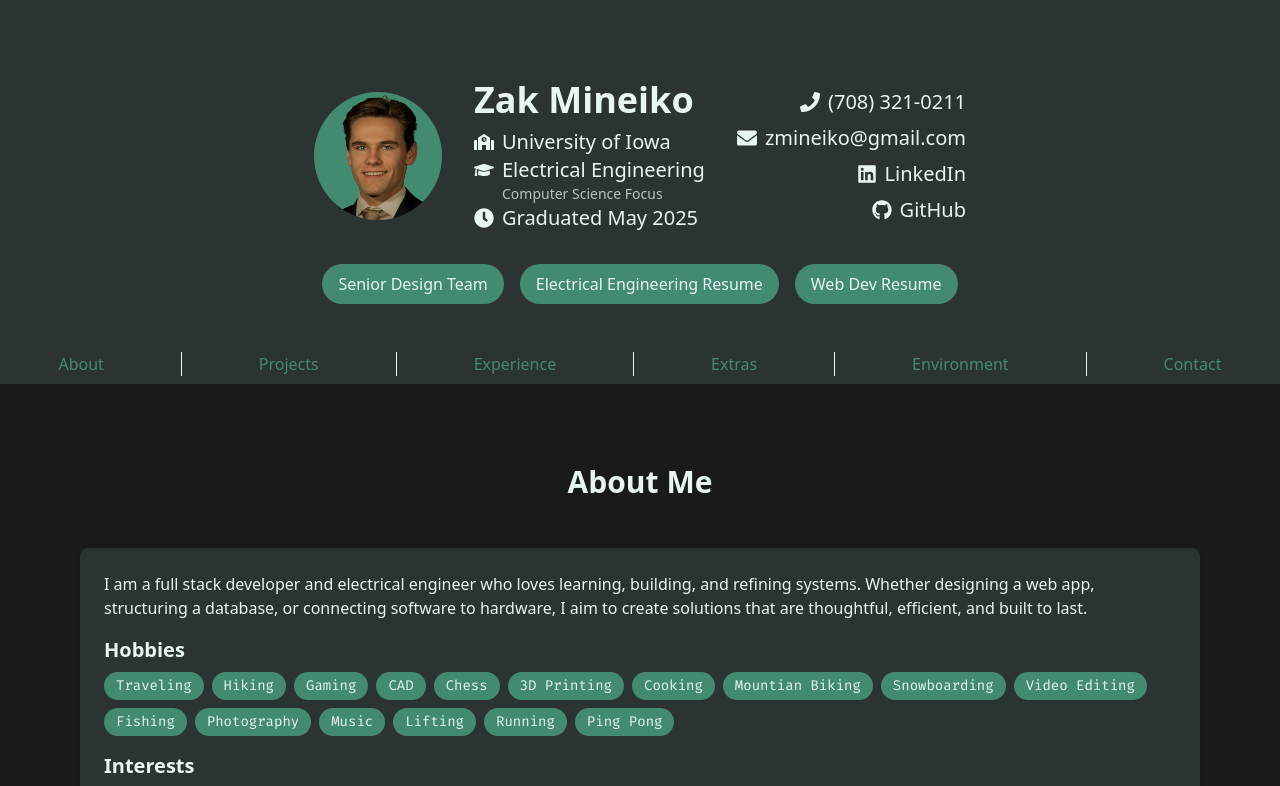
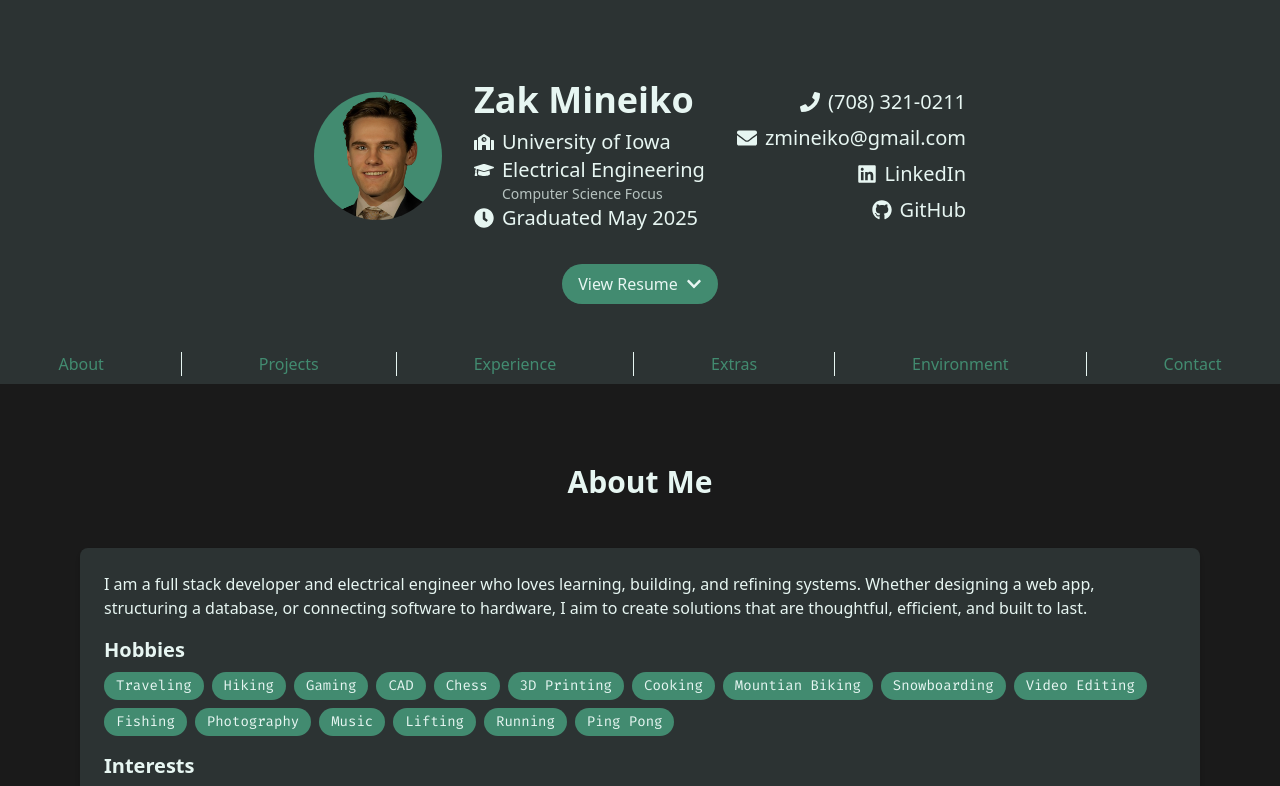
Before and after one commit to ZakMin11/personal-portfolio, a React (Vite) app: page / in a window 1280 px wide. Shown: the top 786 px of the page. Built offline with nearby package versions, Linux system fonts and the light colour scheme.

Commit message:
resume update + view res update -senior design site

```diff
--- a/src/components/Hero.jsx
+++ b/src/components/Hero.jsx
@@ -1,6 +1,6 @@
 // filepath: /Users/zakmineiko/school/personalWebsite/zakPortfolio/src/components/Hero.jsx
 import React, { useState } from 'react';
-import { FaSchool, FaGraduationCap, FaPhone, FaEnvelope, FaLinkedin, FaGithub, FaClock } from "react-icons/fa";
+import { FaSchool, FaGraduationCap, FaPhone, FaEnvelope, FaLinkedin, FaGithub, FaClock, FaChevronDown } from "react-icons/fa";
 import Modal from './Modal';
 import headshot from '../assets/headshot/headshot-green.png';
 import EEResume from "../assets/resume/EE/2025EEResume.pdf";
@@ -10,10 +10,12 @@ import '../styles/About.css';
 const Hero = () => {
   const [showResume, setShowResume] = useState(false);
   const [currentResume, setCurrentResume] = useState('');
+  const [isDropdownOpen, setIsDropdownOpen] = useState(false);
 
   const openResume = (resumeType) => {
     setCurrentResume(resumeType === 'ee' ? EEResume : WDResume);
     setShowResume(true);
+    setIsDropdownOpen(false);
   };
 
   return (
@@ -56,23 +58,36 @@ const Hero = () => {
           </div>
         </div>
         <div className="flex justify-center mt-8 space-x-4">
-          <a href="https://teamadmin.io" target="_blank" rel="noopener noreferrer">
-            <button className="bg-accent text-text dark:text-text-dark px-4 py-2 rounded-full hover:bg-accent-dark glow-effect">
-              Senior Design Team
+
+
+          {/* Dropdown Button */}
+          <div className="relative">
+            <button
+              onClick={() => setIsDropdownOpen(!isDropdownOpen)}
+              className="bg-accent text-text dark:text-text-dark px-4 py-2 rounded-full hover:bg-accent-dark glow-effect flex items-center space-x-2"
+            >
+              <span>View Resume</span>
+              <FaChevronDown className={`transition-transform duration-200 ${isDropdownOpen ? 'rotate-180' : ''}`} />
             </button>
-          </a>
-          <button
-            onClick={() => openResume('ee')}
-            className="bg-accent text-text dark:text-text-dark px-4 py-2 rounded-full hover:bg-accent-dark glow-effect"
-          >
-            Electrical Engineering Resume
-          </button>
-          <button
-            onClick={() => openResume('wd')}
-            className="bg-accent text-text dark:text-text-dark px-4 py-2 rounded-full hover:bg-accent-dark glow-effect"
-          >
-            Web Dev Resume
-          </button>
+
+            {/* Dropdown Menu */}
+            {isDropdownOpen && (
+              <div className="absolute top-full mt-2 bg-primary rounded-lg shadow-lg overflow-hidden z-10 min-w-full">
+                <button
+                  onClick={() => openResume('wd')}
+                  className="block w-full text-left px-4 py-3 text-text hover:bg-accent hover:text-text-dark transition-colors whitespace-nowrap"
+                >
+                  SW Variant
+                </button>
+                <button
+                  onClick={() => openResume('ee')}
+                  className="block w-full text-left px-4 py-3 text-text hover:bg-accent hover:text-text-dark transition-colors whitespace-nowrap"
+                >
+                  EE Variant
+                </button>
+              </div>
+            )}
+          </div>
         </div>
       </div>
       <div className="absolute bottom-0 left-0 w-full">
```
Also changed, not shown: 2 other files (tests, documents, lock files or other folders).
